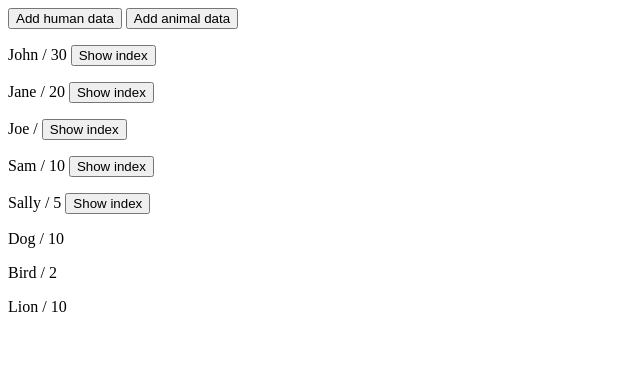
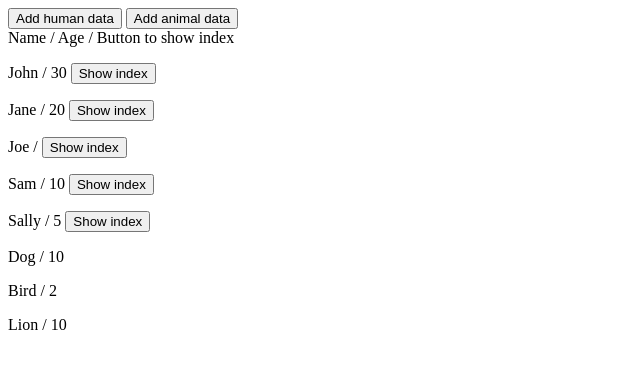
Before and after one commit to edp1096/list-renderer, a plain HTML site: page index.html in a window 1280 px wide. Shown: the whole page, without its empty margins (0-640 px from the left). Drawn offline with Linux system fonts and the light colour scheme.

Commit message:
Update README.md

```diff
--- a/index.html
+++ b/index.html
@@ -15,6 +15,10 @@
 <body>
     <button onclick="addHumanData()">Add human data</button>
     <button onclick="addAnimalData()">Add animal data</button>
+
+    <div>
+        Name / Age / Button to show index
+    </div>
 
     <div id="human-container">
         <div lr-loop="human">
```
Also changed, not shown: README.md.
